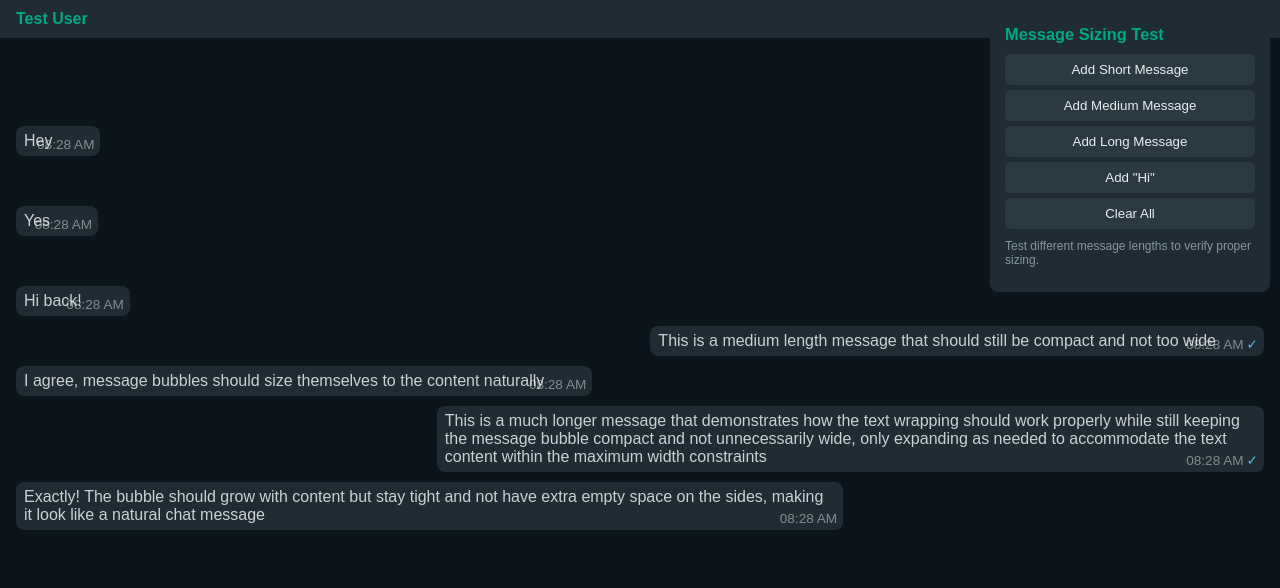
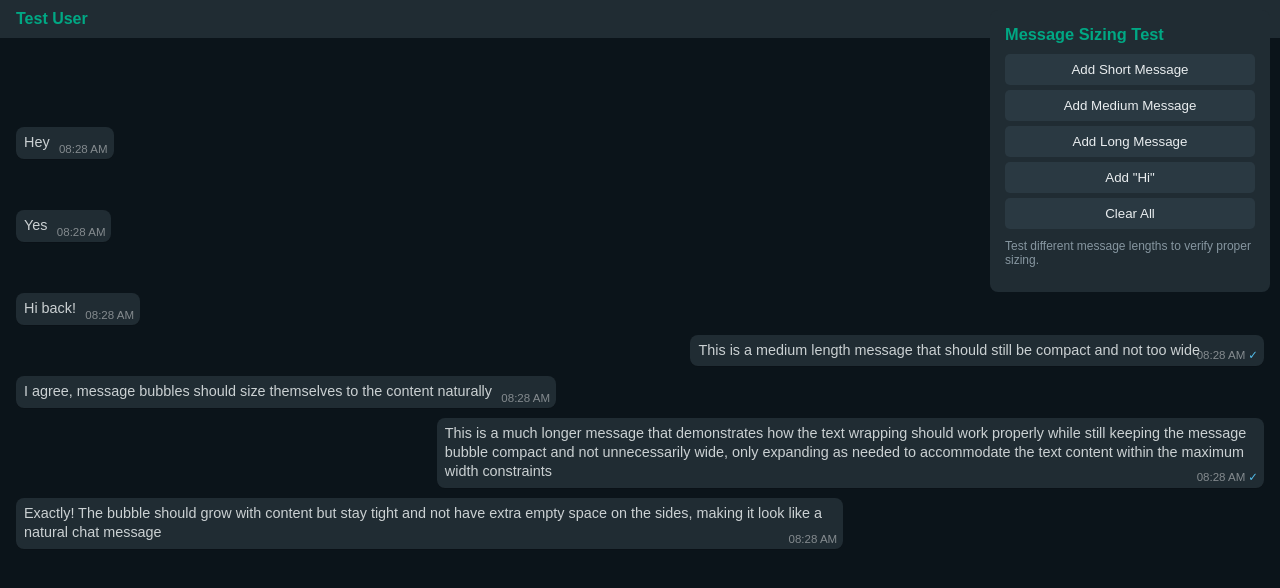
Before and after one commit to ds0226/ebab2025, a website: page test_sizing.html in a window 1280 px wide. Drawn offline with Linux system fonts and the light colour scheme.

Commit message:
Add files via upload

```diff
--- a/styles.css
+++ b/styles.css
@@ -146,8 +146,9 @@ body {
 }
 
 .message-text, .message-content a {
-    font-size: 1rem;
-    padding-right: 40px;
+    font-size: 0.9rem;
+    line-height: 1.35;
+    padding-right: 56px;
     font-weight: 300;
     white-space: pre-wrap;
     color: rgba(233, 237, 239, 0.85);
@@ -170,7 +171,7 @@ body {
 
 /* --- Timestamp and Status --- */
 .message-time {
-    font-size: 0.85rem;
+    font-size: 0.72rem;
     color: rgba(255, 255, 255, 0.45);
     position: absolute;
     right: 6px;
```
